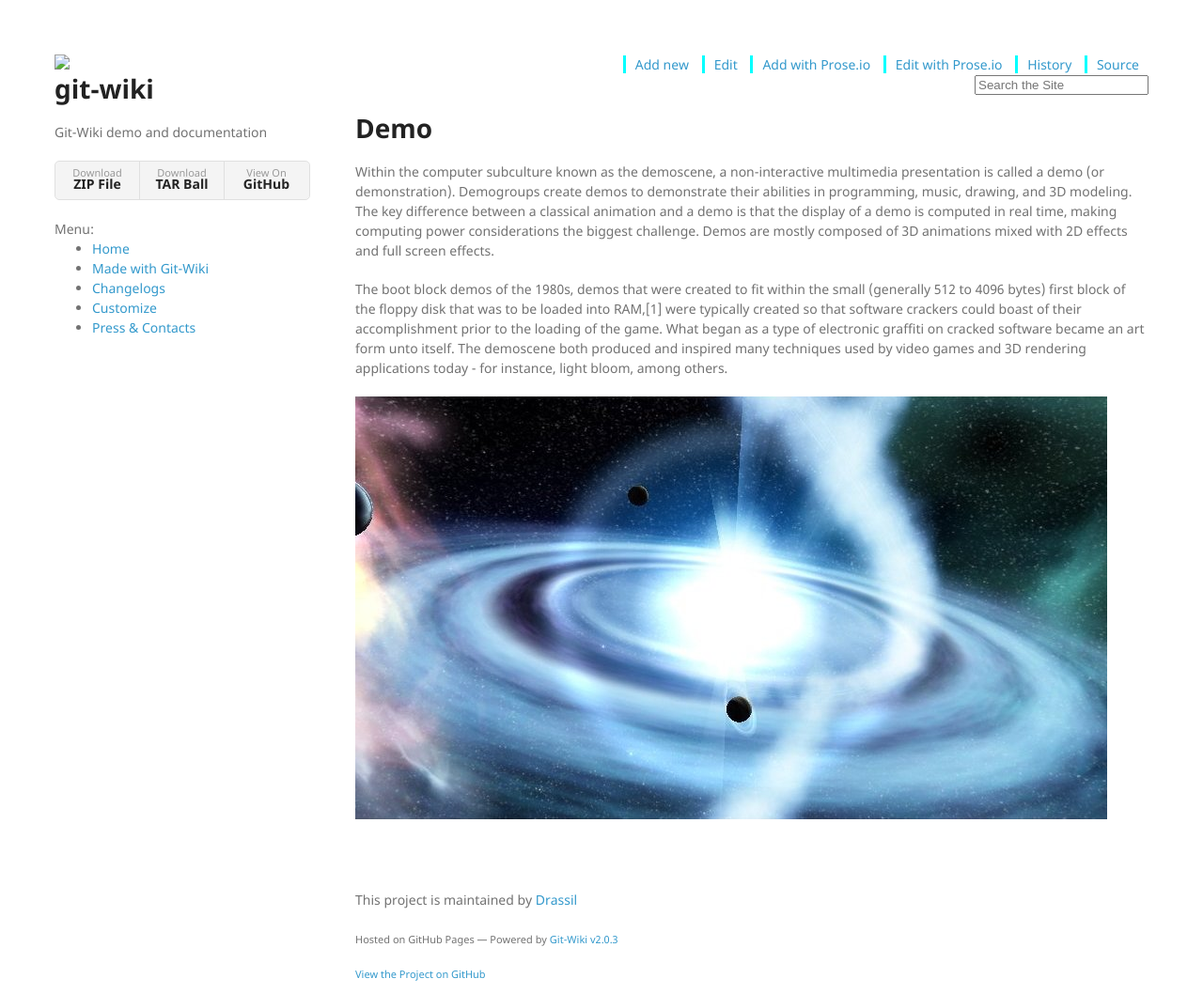
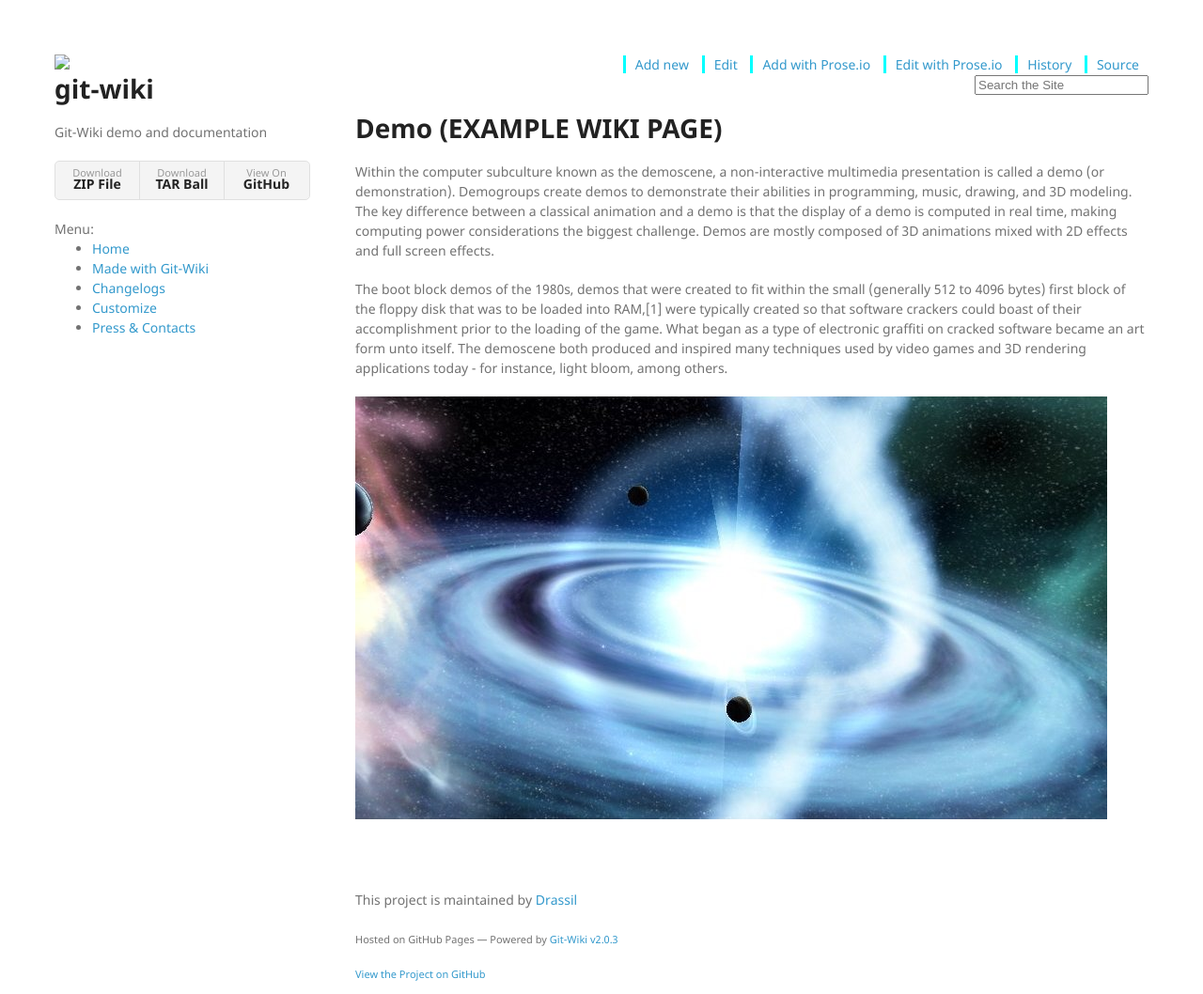
Before and after one commit to Drassil/git-wiki-theme, a Jekyll site: the page built from wiki/Demo.md, in a window 1280 px wide and 1220 px high, cut to the strip 0-1058 px from the top of the window. Shown: the whole strip at 94% size. Built offline with Jekyll 4.4.1, drawn with Linux system fonts in a browser that asks for light colours; nearby versions of some CDN libraries; our own code applies the rules of GitHub Pages for plain Markdown files; comment, search, counter and statistics services are not loaded.

Commit message:
Update Demo.md

```diff
--- a/wiki/Demo.md
+++ b/wiki/Demo.md
@@ -1,4 +1,4 @@
-# Demo
+# Demo (EXAMPLE WIKI PAGE)
 
 Within the computer subculture known as the demoscene, a non-interactive multimedia presentation is called a demo (or demonstration). Demogroups create demos to demonstrate their abilities in programming, music, drawing, and 3D modeling. The key difference between a classical animation and a demo is that the display of a demo is computed in real time, making computing power considerations the biggest challenge. Demos are mostly composed of 3D animations mixed with 2D effects and full screen effects.
 
```
